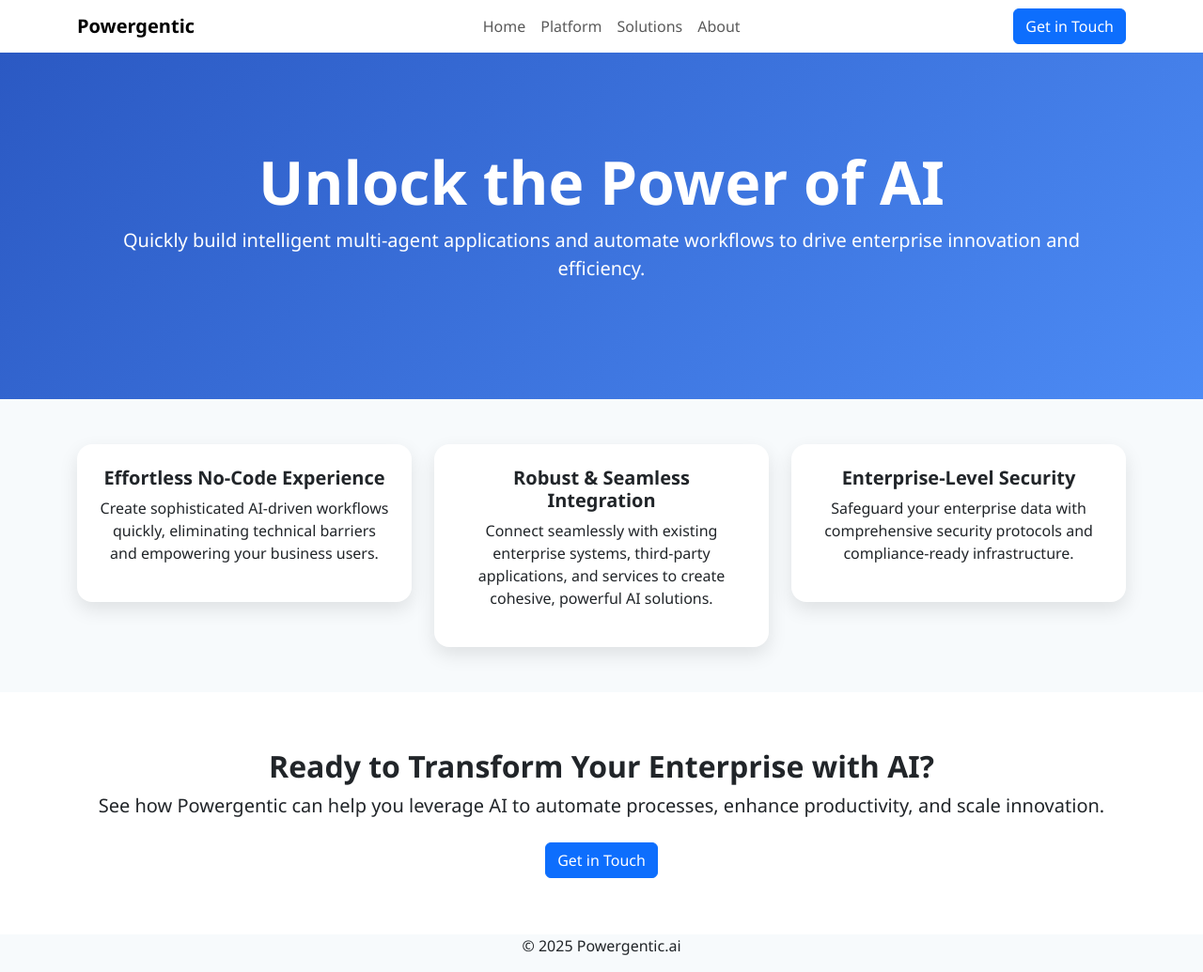
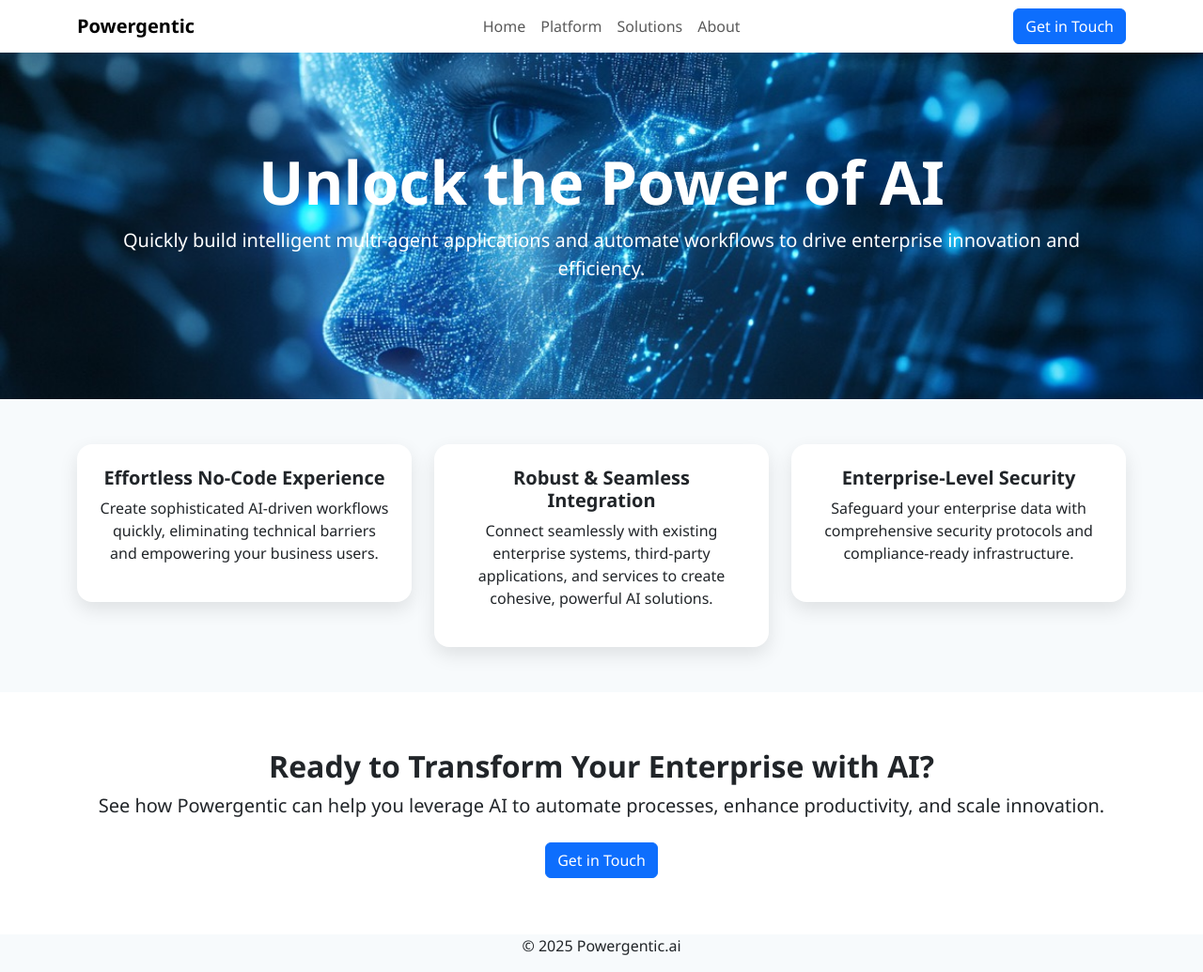
Before and after one commit to powergentic/website, a Jekyll site: the page built from index.html, in a window 1280 px wide. Shown: the whole page at 94% size. Built offline with Jekyll 4.4.1, drawn with Linux system fonts in a browser that asks for light colours.

Commit message:
add homepage hero image

```diff
--- a/css/styles.css
+++ b/css/styles.css
@@ -9,7 +9,9 @@
 
 .hero-section {
   padding: 100px 0;
-  background: linear-gradient(135deg, #2b59c3, #4c8bf5);
+  /* background: linear-gradient(135deg, #051522, #07223A); */
+  background: url('/images/homepage-hero.jpg') no-repeat center center;
+  background-size: cover;
   color: white;
 }
 
```
Also changed, not shown: images/homepage-hero.jpg (added), 1 other file.
